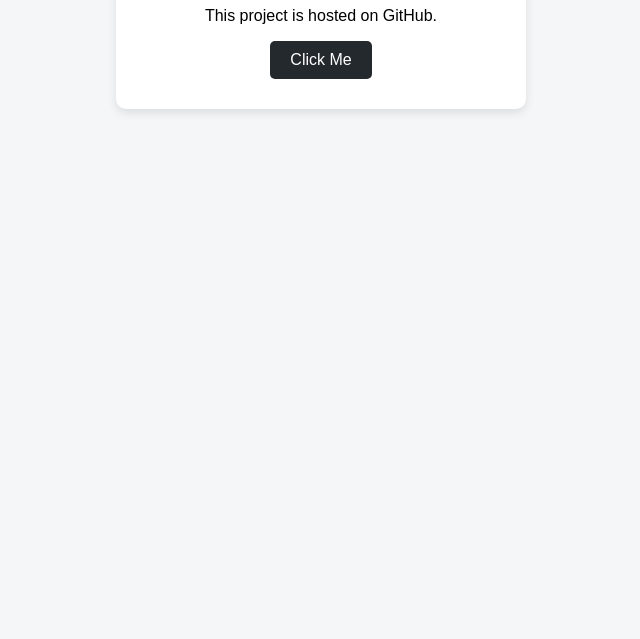
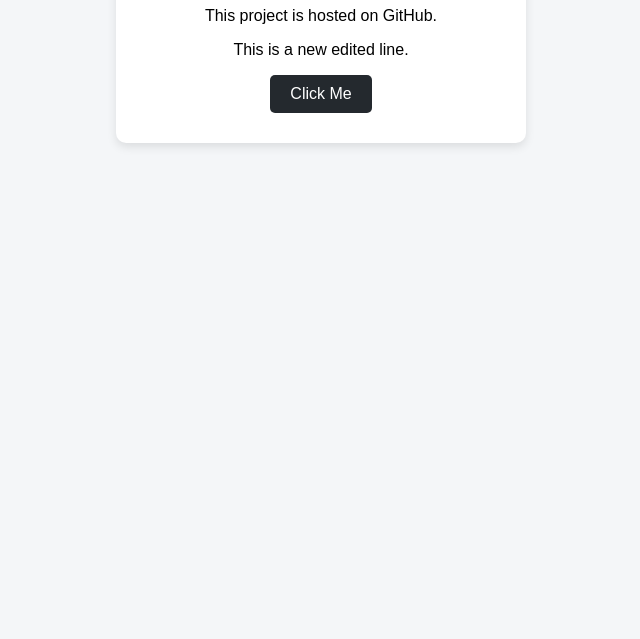
Before and after one commit to hossainyshahedul-cell/test-repo-2, a plain HTML site: page github test/index.html in a window 1280 px wide. Shown: the part 161-800 px from the top of the page, without its empty margins (319-959 px from the left). Drawn offline with Linux system fonts and the light colour scheme.

Commit message:
Update index.html

```diff
--- a/github test/index.html
+++ b/github test/index.html
@@ -46,6 +46,8 @@
     <div class="card">
         <h1>Welcome to My Project</h1>
         <p>This project is hosted on GitHub.</p>
+                <p>This is a new edited line.</p>
+
         <button onclick="showMessage()">Click Me</button>
     </div>
 
```
